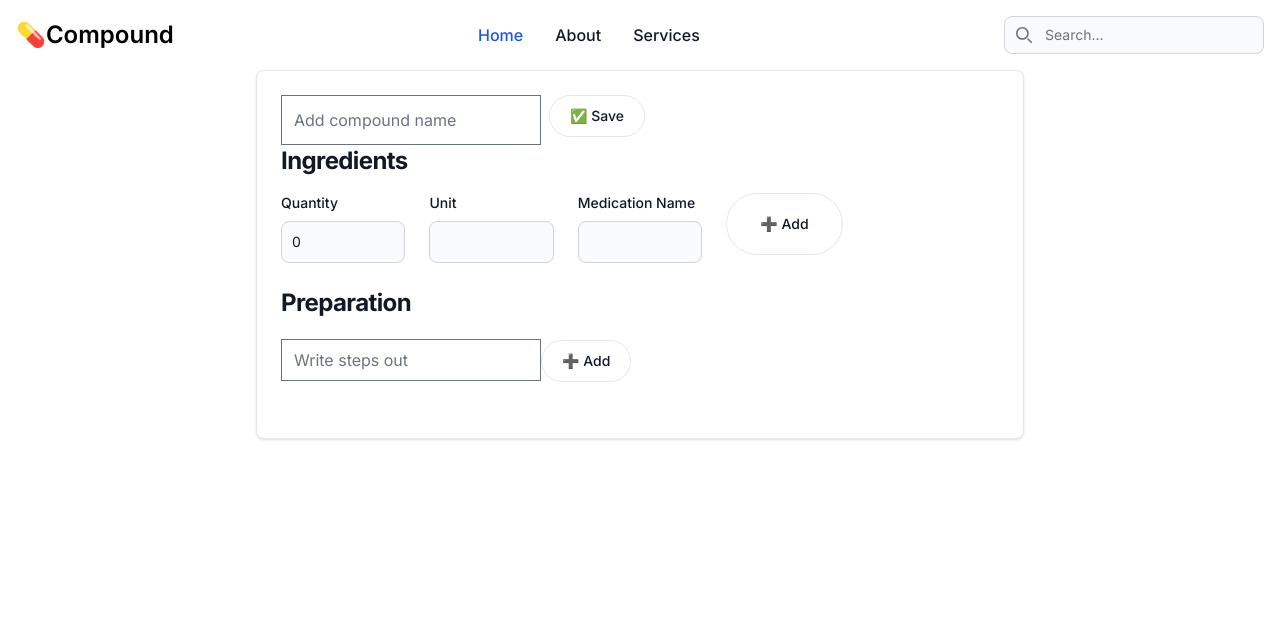
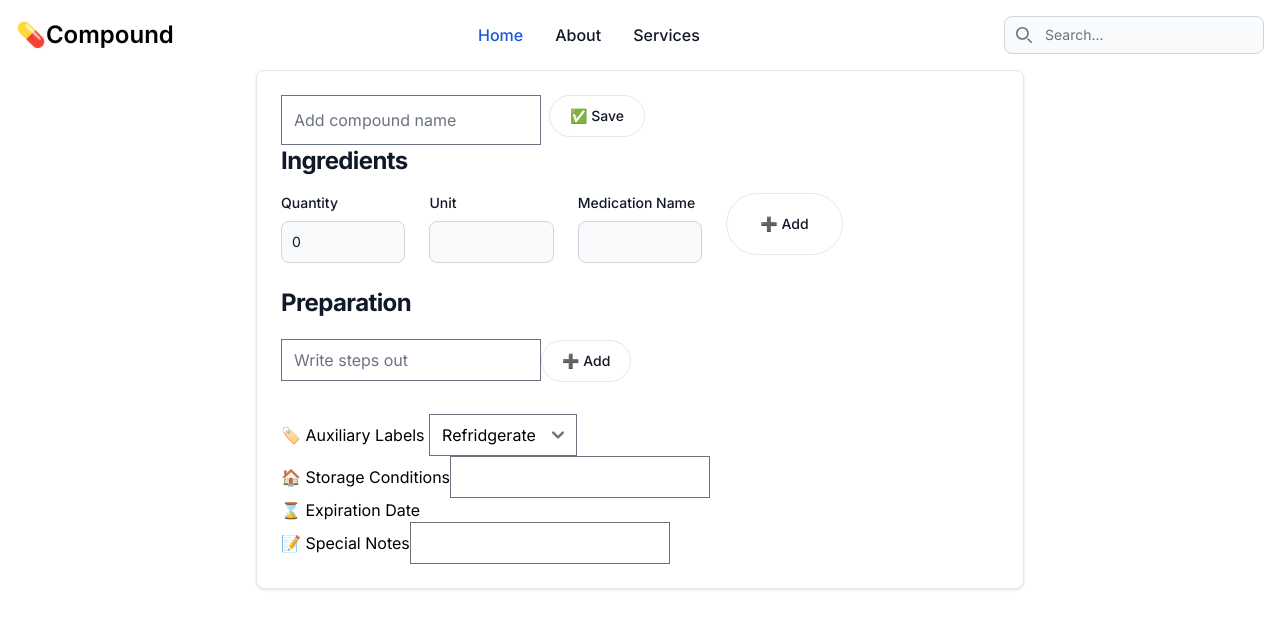
Before and after one commit to motran731/compounding-recipes, a Next.js app: page / in a window 1280 px wide. Shown: the top 628 px of the page. Built offline with nearby package versions, Linux system fonts and the light colour scheme.

Commit message:
added labels, storage, expiration, special note

```diff
--- a/app/page.tsx
+++ b/app/page.tsx
@@ -41,6 +41,10 @@ export default function Home() {
           preparations={preparations}
           setPreparations={setPreparations}
         />
+        <AuxiliaryLabels />
+        <Storage />
+        <Expiration />
+        <SpecialNote />
       </div>
     </div>
   );
@@ -84,17 +88,16 @@ function Title(props: Titleprops) {
           onClick={onSave}
           className="mb-2 me-2 rounded-full border border-gray-200 bg-white p-4 px-5 py-2.5 text-sm font-medium text-gray-900 hover:bg-gray-100 hover:text-blue-700 focus:z-10 focus:outline-none focus:ring-4 focus:ring-gray-100 dark:border-gray-600 dark:bg-gray-800 dark:text-gray-400 dark:hover:bg-gray-700 dark:hover:text-white dark:focus:ring-gray-700"
         >
-          {" "}
           ✅ Save
         </button>
       )}
+
       {!editMode && (
         <button
           type="button"
           onClick={onEdit}
           className="mb-2 me-2 rounded-full border border-gray-200 bg-white p-4 px-5 py-2.5 text-sm font-medium text-gray-900 hover:bg-gray-100 hover:text-blue-700 focus:z-10 focus:outline-none focus:ring-4 focus:ring-gray-100 dark:border-gray-600 dark:bg-gray-800 dark:text-gray-400 dark:hover:bg-gray-700 dark:hover:text-white dark:focus:ring-gray-700"
         >
-          {" "}
           ✏️ Edit
         </button>
       )}
@@ -234,7 +237,6 @@ interface PreparationListProps {
 function PreparationSteps(props: PreparationListProps) {
   const [editSteps, setEditSteps] = useState(true);
   const [step, setStep] = useState("");
-  // const [count, setCount] = useState(0);
 
   function handleAddStep(event: any) {
     event.preventDefault();
@@ -243,7 +245,7 @@ function PreparationSteps(props: PreparationListProps) {
 
     const newStep = { id: Date.now(), step };
     console.log(newStep);
-    // setCount(count + 1);
+
     props.setPreparations([...props.preparations, newStep]);
 
     setStep("");
@@ -253,11 +255,13 @@ function PreparationSteps(props: PreparationListProps) {
     props.setPreparations(props.preparations.filter((s) => s.id !== stepId));
   }
 
-  function onSaveSteps() {
-    setEditSteps(false);
-  }
+  // function onSaveSteps() {
+  //   if (!props.preparations) return;
 
-  function onEditSteps() {
+  //   setEditSteps(false);
+  // }
+
+  function onEditSteps(stepId: number) {
     setEditSteps(true);
   }
 
@@ -271,11 +275,22 @@ function PreparationSteps(props: PreparationListProps) {
         <div className="flex flex-col gap-2">
           {props.preparations.map((step: Step, index: number) => (
             <div key={step.id} className="flex flex-row items-center gap-2 ">
-              {/* {index + 1}   */}
               <div className="h-15 w-13  rounded-full bg-purple-700">
                 <h3>{index + 1}</h3>
               </div>
+
               {step.step}
+
+              <button
+                type="button"
+                onClick={() => {
+                  onEditSteps(step.id);
+                }}
+                className="me-2rounded-full m-1 border border-gray-200 bg-white px-2 py-2 text-sm font-medium text-gray-900 hover:bg-gray-100 hover:text-blue-700 focus:z-10 focus:outline-none focus:ring-4 focus:ring-gray-100 dark:border-gray-600 dark:bg-gray-800 dark:text-gray-400 dark:hover:bg-gray-700 dark:hover:text-white dark:focus:ring-gray-700"
+              >
+                ✏️ Edit
+              </button>
+
               <button
                 type="button"
                 onClick={() => {
@@ -300,49 +315,56 @@ function PreparationSteps(props: PreparationListProps) {
               value={step}
               onChange={(event) => setStep(event.target.value)}
             />
+
             <button
               type="button"
               onClick={handleAddStep}
               className="mb-2 me-2 rounded-full border border-gray-200 bg-white p-4 px-5 py-2.5 text-sm font-medium text-gray-900 hover:bg-gray-100 hover:text-blue-700 focus:z-10 focus:outline-none focus:ring-4 focus:ring-gray-100 dark:border-gray-600 dark:bg-gray-800 dark:text-gray-400 dark:hover:bg-gray-700 dark:hover:text-white dark:focus:ring-gray-700"
             >
-              {" "}
               ➕ Add
             </button>
           </div>
         </div>
       </form>
-      {/* {!editSteps && (
-        <h1 className="mb-3 text-3xl font-bold tracking-tight text-gray-900 dark:text-white"></h1>
-      )}
-      {editSteps && (
-        <input
-          type="text"
-          id="step_input"
-          placeholder="Write steps out"
-          value={step}
-          onChange={(event) => setStep(event.target.value)}
-        />
-      )}
-      {editSteps && (
-        <button
-          type="button"
-          onClick={onSaveSteps}
-          className="mb-2 me-2 rounded-full border border-gray-200 bg-white p-4 px-5 py-2.5 text-sm font-medium text-gray-900 hover:bg-gray-100 hover:text-blue-700 focus:z-10 focus:outline-none focus:ring-4 focus:ring-gray-100 dark:border-gray-600 dark:bg-gray-800 dark:text-gray-400 dark:hover:bg-gray-700 dark:hover:text-white dark:focus:ring-gray-700"
-        >
-          {" "}
-          ✅ Save
-        </button>
-      )}
-      {!editSteps && (
-        <button
-          type="button"
-          onClick={onEditSteps}
-          className="mb-2 me-2 rounded-full border border-gray-200 bg-white p-4 px-5 py-2.5 text-sm font-medium text-gray-900 hover:bg-gray-100 hover:text-blue-700 focus:z-10 focus:outline-none focus:ring-4 focus:ring-gray-100 dark:border-gray-600 dark:bg-gray-800 dark:text-gray-400 dark:hover:bg-gray-700 dark:hover:text-white dark:focus:ring-gray-700"
-        >
-          {" "}
-          ✏️ Edit
-        </button>
-      )} */}
     </div>
   );
 }
+
+function AuxiliaryLabels() {
+  return (
+    <div>
+      <label>🏷️ Auxiliary Labels </label>
+      {/* <input type="text" /> */}
+      <select>
+        <option> Refridgerate </option>
+        <option> </option>
+      </select>
+    </div>
+  );
+}
+
+function Storage() {
+  return (
+    <div>
+      <label> 🏠 Storage Conditions</label>
+      <input type="text" />
+    </div>
+  );
+}
+
+function Expiration() {
+  return (
+    <div>
+      <label> ⌛️ Expiration Date </label>
+    </div>
+  );
+}
+
+function SpecialNote() {
+  return (
+    <div>
+      <label> 📝 Special Notes</label>
+      <input type="text" />
+    </div>
+  );
+}
```
